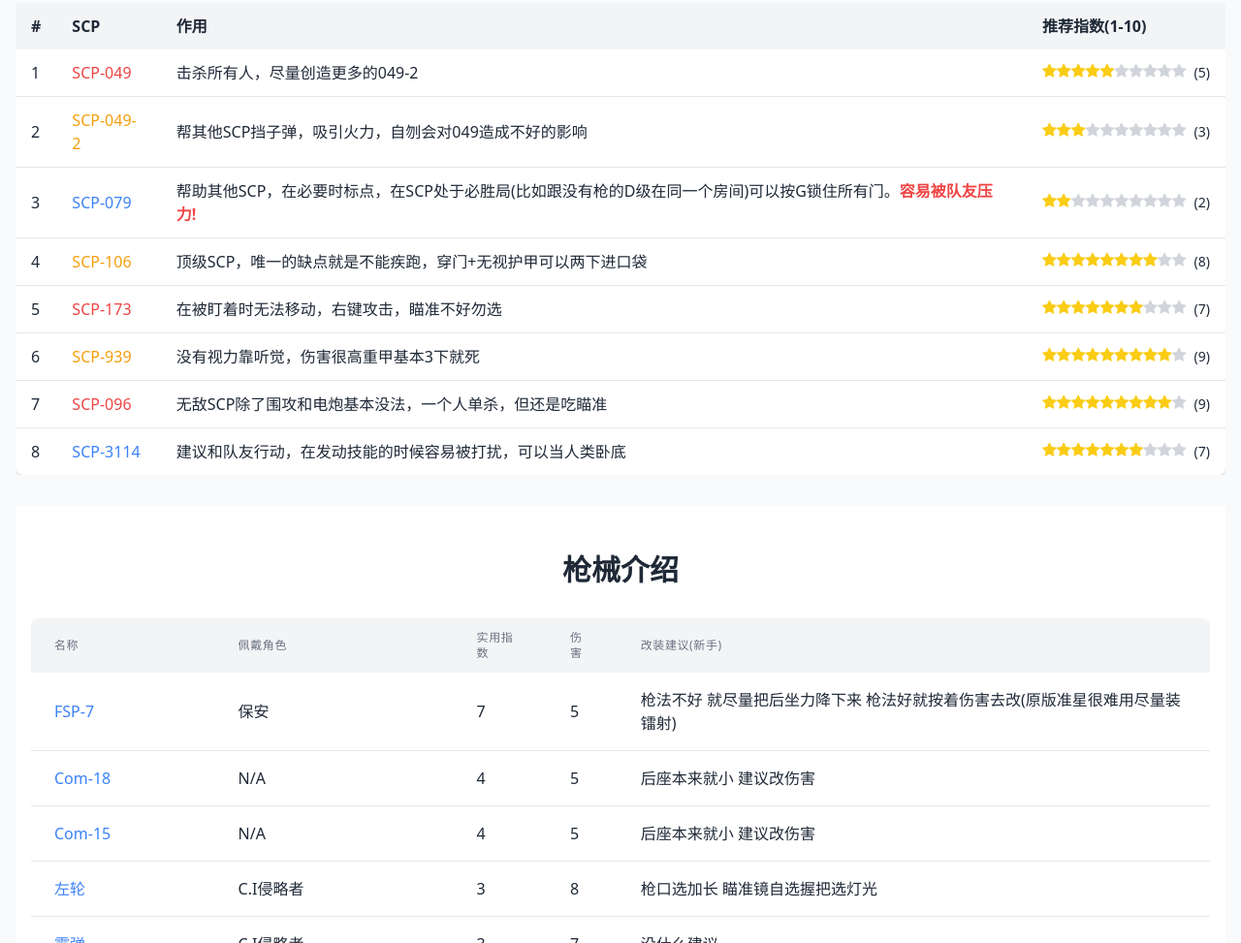
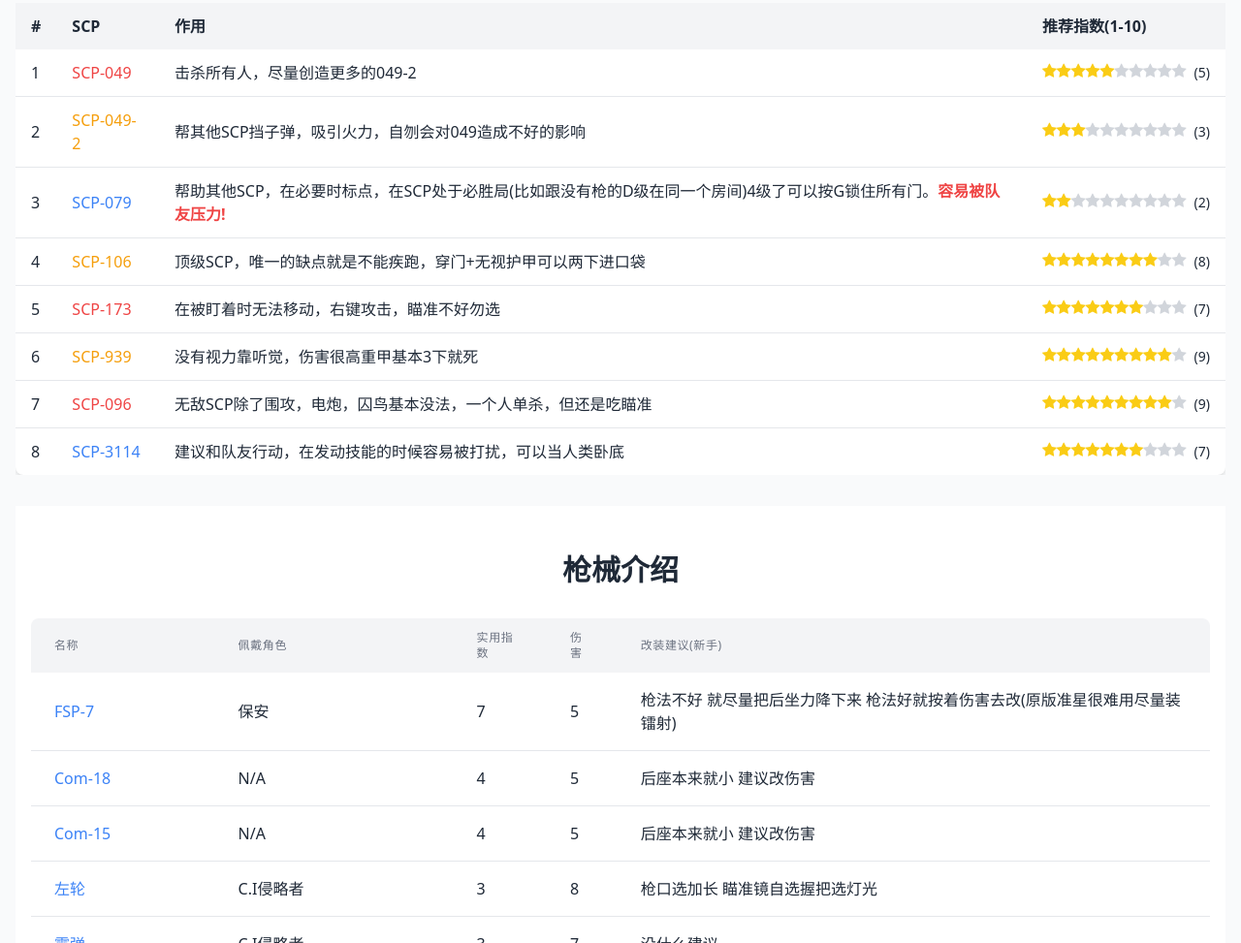
Before and after one commit to dsascx/dsascx.github.io, a plain HTML site: page SCP-SL/index.html in a window 1280 px wide. Shown: the part 1642-2615 px from the top of the page at 97% size. Drawn offline with nearby package versions, Linux system fonts and the light colour scheme.

Commit message:
Update index.html

```diff
--- a/SCP-SL/index.html
+++ b/SCP-SL/index.html
@@ -310,7 +310,7 @@
                         <tr class="hover:bg-gray-50 dark:hover:bg-dark-border/20 transition-colors">
                             <td class="px-4 py-3 font-medium">3</td>
                             <td class="px-4 py-3 font-medium text-scp-info">SCP-079</td>
-                            <td class="px-4 py-3">帮助其他SCP，在必要时标点，在SCP处于必胜局(比如跟没有枪的D级在同一个房间)可以按G锁住所有门。<strong class="text-scp-danger">容易被队友压力!</strong></td>
+                            <td class="px-4 py-3">帮助其他SCP，在必要时标点，在SCP处于必胜局(比如跟没有枪的D级在同一个房间)4级了可以按G锁住所有门。<strong class="text-scp-danger">容易被队友压力!</strong></td>
                             <td class="px-4 py-3">
                                 <div class="flex">
                                     <i class="fa fa-star text-yellow-400"></i>
@@ -390,7 +390,7 @@
                         <tr class="hover:bg-gray-50 dark:hover:bg-dark-border/20 transition-colors">
                             <td class="px-4 py-3 font-medium">7</td>
                             <td class="px-4 py-3 font-medium text-scp-danger">SCP-096</td>
-                            <td class="px-4 py-3">无敌SCP除了围攻和电炮基本没法，一个人单杀，但还是吃瞄准</td>
+                            <td class="px-4 py-3">无敌SCP除了围攻，电炮，囚鸟基本没法，一个人单杀，但还是吃瞄准</td>
                             <td class="px-4 py-3">
                                 <div class="flex">
                                     <i class="fa fa-star text-yellow-400"></i>
```
